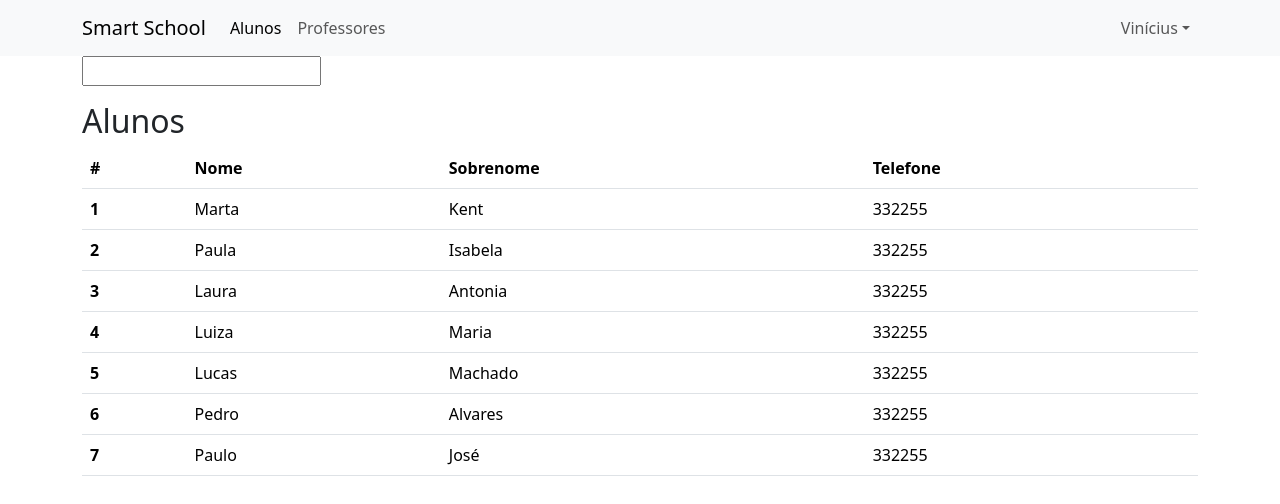
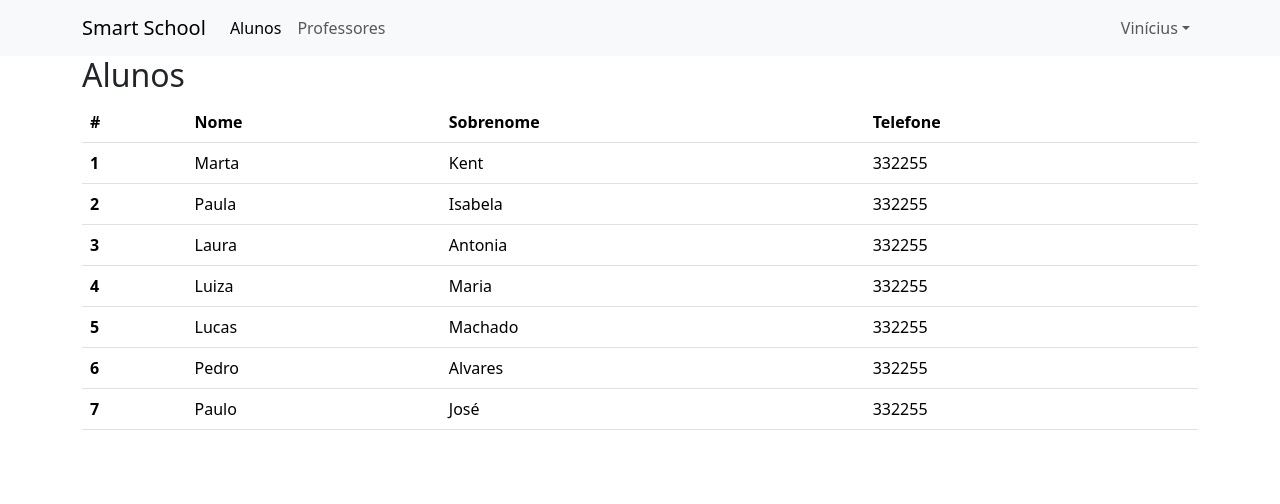
Before and after one commit to kelvin-feltrin/SmartSchool, an Angular app in the folder SmartSchool/: page /alunos in a window 1280 px wide. Shown: the top 504 px of the page. Built offline with nearby package versions, Linux system fonts and the light colour scheme.

Commit message:
Reactive Forms

```diff
--- a/SmartSchool/src/app/alunos/alunos.component.html
+++ b/SmartSchool/src/app/alunos/alunos.component.html
@@ -1,9 +1,4 @@
 <div class="row">
-
-    <div>
-        <input type="text" [(ngModel)]="textSimple">
-        <p>{{textSimple}}</p>
-    </div>
 
     <div class="col-sm-6" *ngIf="alunoSelecionado">
         <div class="row row-cols-lg-auto align-items-center justify-content-between mt-1">
@@ -15,22 +10,22 @@
             </div>
         </div>
 
-        <form>
+        <form [formGroup]="alunoForm" (submit)="alunoSubmit()">
             <div class="form-group">
                 <label for="formGroupExampleInput">Nome</label>
-                <input type="text" value="{{alunoSelecionado.nome}}" class="form-control">
+                <input type="text" formControlName="nome" class="form-control">
             </div>
             <div class="form-group">
                 <label for="formGroupExampleInput2">Sobrenome</label>
-                <input type="text" value="{{alunoSelecionado.sobrenome}}" class="form-control">
+                <input type="text" formControlName="sobrenome" class="form-control">
             </div>
             <div class="form-group">
                 <label for="formGroupExampleInput2">Telefone</label>
-                <input type="text" value="{{alunoSelecionado.telefone}}" class="form-control">
+                <input type="text" formControlName="telefone" class="form-control">
             </div>
             <div class="form-group">
                 <hr>
-                <button class="btn btn-success">Enviar</button>
+                <button class="btn btn-success" [disabled]="!alunoForm.valid">Enviar</button>
             </div>
         </form>
     </div>
--- a/SmartSchool/src/app/alunos/alunos.component.ts
+++ b/SmartSchool/src/app/alunos/alunos.component.ts
@@ -1,5 +1,6 @@
 import { Component, OnInit } from '@angular/core';
 import { Aluno } from '../models/Aluno';
+import { FormBuilder, FormGroup, Validators } from '@angular/forms';
 
 @Component({
   selector: 'app-alunos',
@@ -8,8 +9,8 @@ import { Aluno } from '../models/Aluno';
 })
 export class AlunosComponent implements OnInit {
 
+  public alunoForm: FormGroup = {} as FormGroup;
   public titulo = 'Alunos';
-  public textSimple: string = "";
   public alunoSelecionado: Aluno = null as any;
 
   alunos = [
@@ -22,17 +23,30 @@ export class AlunosComponent implements OnInit {
     { id: 7, nome: 'Paulo', sobrenome: 'José', telefone: 332255 }
   ];
 
+  constructor(private fb: FormBuilder) {
+    this.criarForm();
+  }
+
+  ngOnInit() { }
+
+  alunoSubmit() {
+    console.log(this.alunoForm.value);
+  }
+
   alunoSelect(aluno: Aluno){
     this.alunoSelecionado = aluno;
+    this.alunoForm.patchValue(aluno);
   }
 
   voltar() {
     this.alunoSelecionado = null as any;
   }
 
-  constructor() { }
-
-  ngOnInit() {
+  criarForm() {
+    this.alunoForm = this.fb.group({
+      nome: ['', Validators.required],
+      sobrenome: ['', Validators.required],
+      telefone: ['', Validators.required]
+    });
   }
-
 }
--- a/SmartSchool/src/app/app.module.ts
+++ b/SmartSchool/src/app/app.module.ts
@@ -11,7 +11,7 @@ import { NavComponent } from './nav/nav.component';
 import { TituloComponent } from './titulo/titulo.component';
 import { BsDropdownModule } from 'ngx-bootstrap/dropdown';
 import { BrowserAnimationsModule } from '@angular/platform-browser/animations';
-import { FormsModule } from '@angular/forms';
+import { FormsModule, ReactiveFormsModule } from '@angular/forms';
 
 @NgModule({
   declarations: [
@@ -29,7 +29,8 @@ import { FormsModule } from '@angular/forms';
     AppRoutingModule,
     BsDropdownModule.forRoot(),
     BrowserAnimationsModule,
-    FormsModule
+    FormsModule,
+    ReactiveFormsModule
   ],
   providers: [],
   bootstrap: [AppComponent]
```
